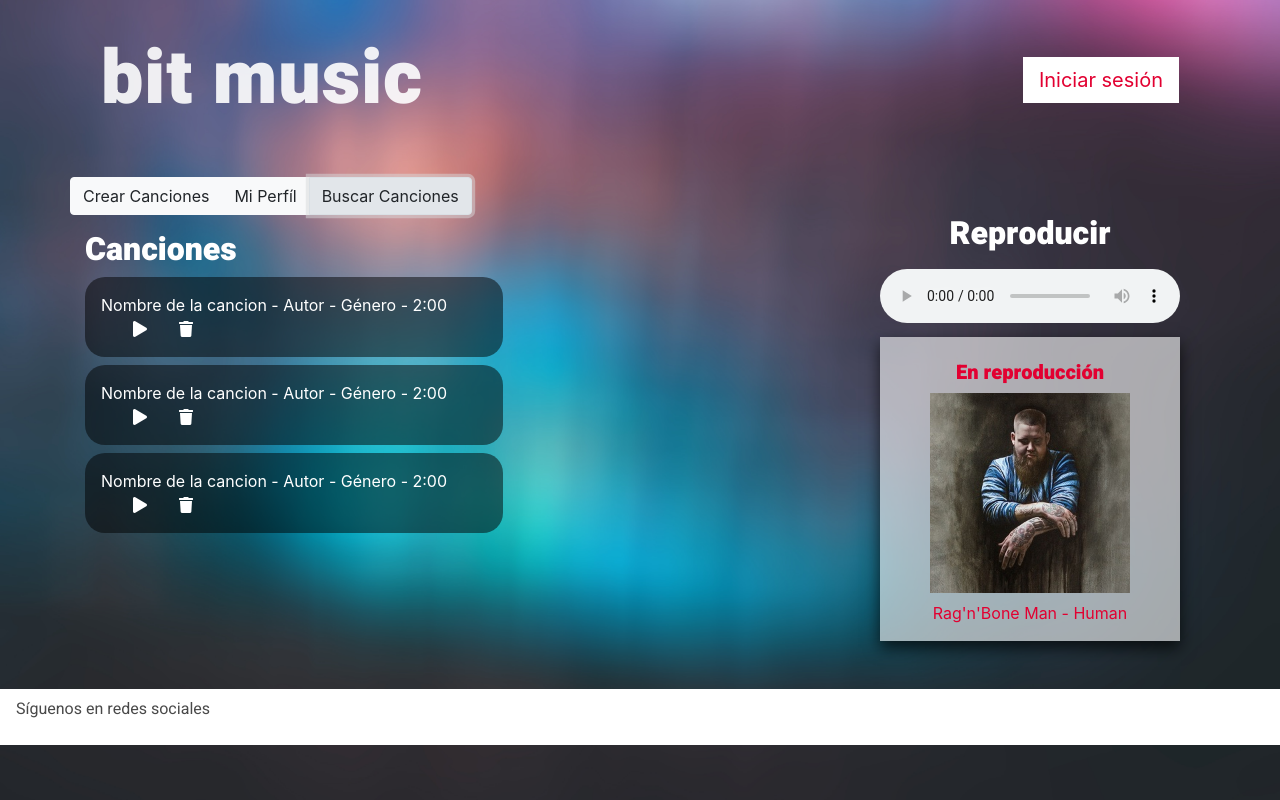
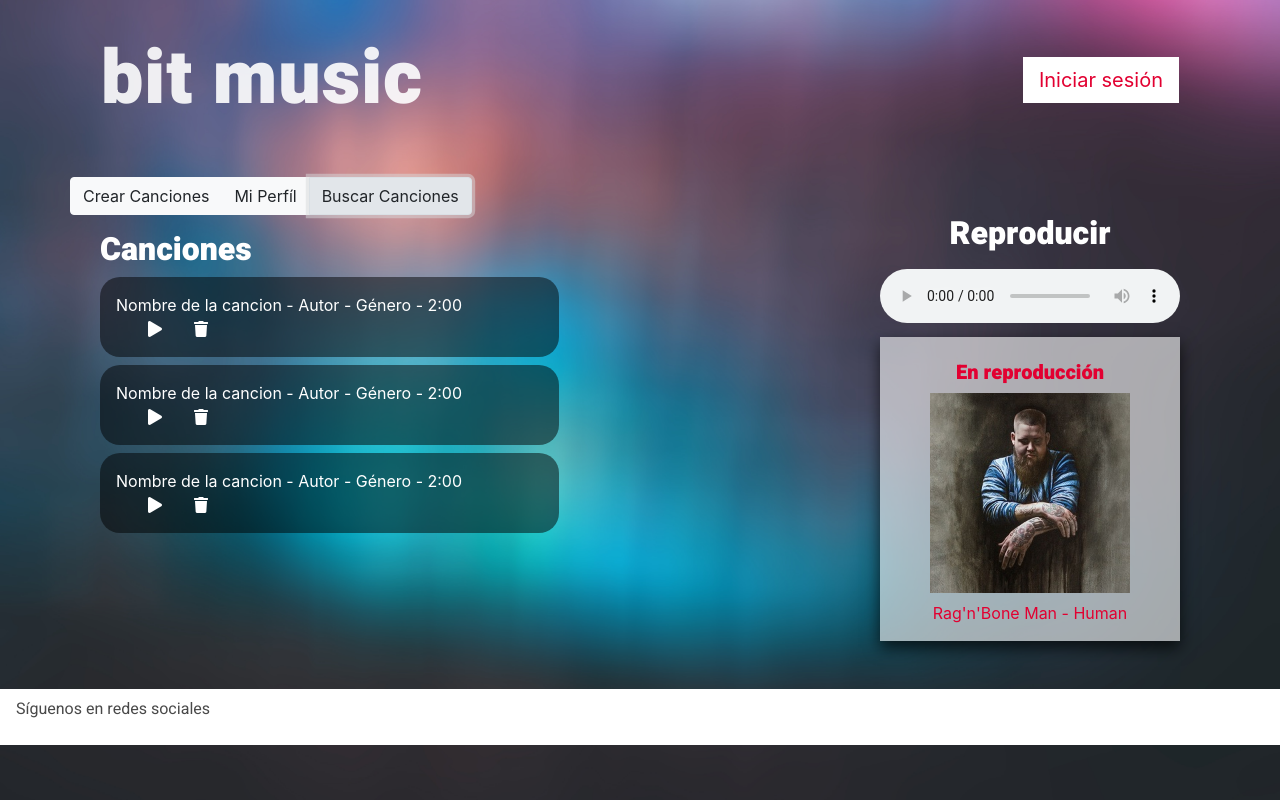
Before and after one commit to chiano-co/bit-music, an Angular app: page /menu in a window 1280 px wide. Both pictures are taken after a click on the button "Buscar Canciones". Built offline with nearby package versions, Linux system fonts and the light colour scheme.

Commit message:
menu-song-icon

```diff
--- a/src/app/componentes/menu-song/menu-song.component.css
+++ b/src/app/componentes/menu-song/menu-song.component.css
@@ -2,7 +2,7 @@
     background-color: rgba(0, 0, 0, .5);
     border-radius: 20px;
     padding: 1em;
-    width: 88%;
+    width: 90%;
     margin: .5em 0;
 }
 p{
@@ -11,6 +11,8 @@ p{
 .fa-play{
     margin: 0 2em 0 2em;
 }
+
+
 @media only screen and (max-width: 480px) {
     .player-box{
         width:100%;
--- a/src/app/componentes/menu-song/menu-song.component.html
+++ b/src/app/componentes/menu-song/menu-song.component.html
@@ -1,6 +1,6 @@
 <div class="container">
 <div class="row text-white mt-3">
-        <div>
+        <div class="col-12">
             <h2>Canciones</h2>
             <div class="player-box">
                 <p>Nombre de la cancion - Autor - Género - 2:00
```
Lines whose indentation alone changed are shown as unchanged.
